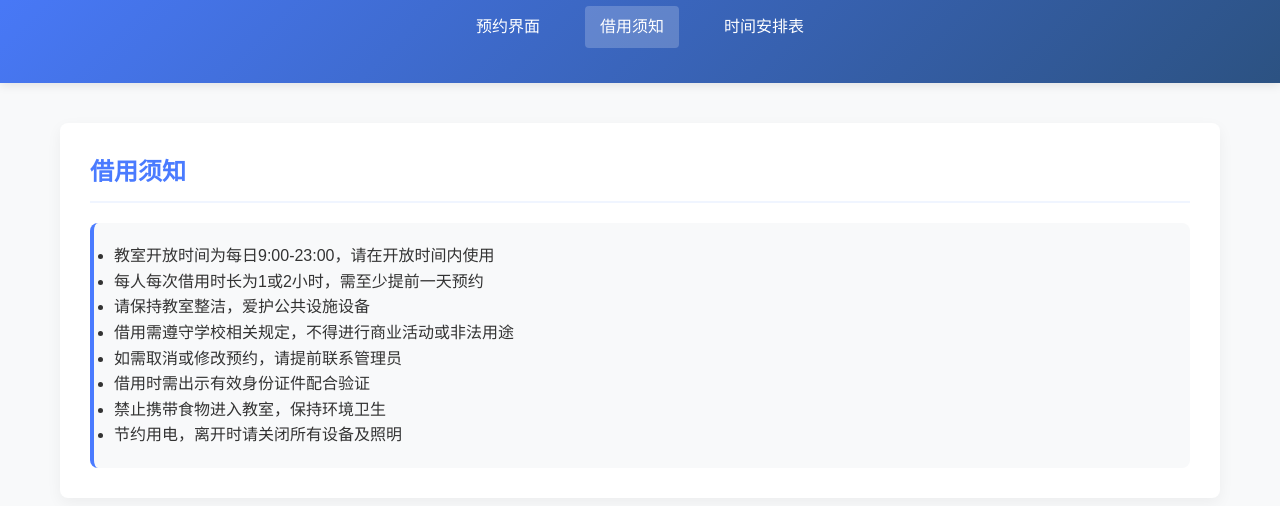
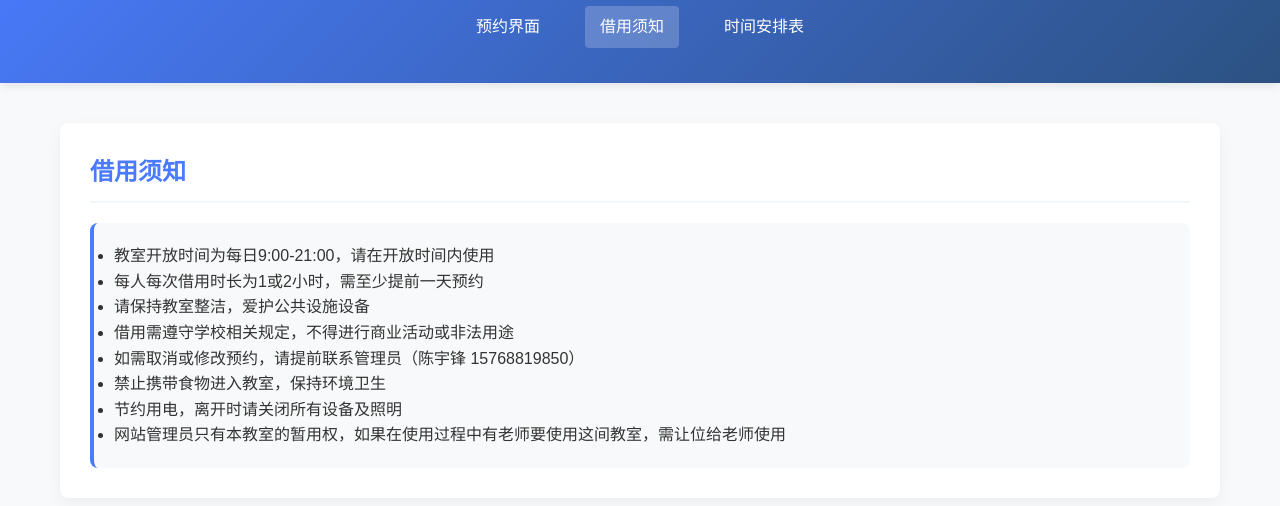
Before and after one commit to ifchong/zhihuijiaoshi, a plain HTML site: page index.html in a window 1280 px wide. Both pictures are taken after a click on the link "借用须知". Shown: the part 100-606 px from the top of the page. Drawn offline with Linux system fonts and the light colour scheme.

Commit message:
Update index.html

```diff
--- a/index.html
+++ b/index.html
@@ -3,7 +3,7 @@
 <head>
     <meta charset="UTF-8">
     <meta name="viewport" content="width=device-width, initial-scale=1.0">
-    <title>教室预约系统</title>
+    <title>广东第二师范学院海珠校区物院二楼智慧教室预约系统（仅供记录用）</title>
     <style>
         :root {
             --primary: #4a7bff;
@@ -244,14 +244,14 @@
                 <h2>借用须知</h2>
                 <div style="background:#f8f9fa; padding:20px; border-radius:8px; border-left:4px solid var(--primary);">
                     <ul>
-                        <li>教室开放时间为每日9:00-23:00，请在开放时间内使用</li>
+                        <li>教室开放时间为每日9:00-21:00，请在开放时间内使用</li>
                         <li>每人每次借用时长为1或2小时，需至少提前一天预约</li>
                         <li>请保持教室整洁，爱护公共设施设备</li>
                         <li>借用需遵守学校相关规定，不得进行商业活动或非法用途</li>
-                        <li>如需取消或修改预约，请提前联系管理员</li>
-                        <li>借用时需出示有效身份证件配合验证</li>
+                        <li>如需取消或修改预约，请提前联系管理员（陈宇锋 15768819850）</li>
                         <li>禁止携带食物进入教室，保持环境卫生</li>
                         <li>节约用电，离开时请关闭所有设备及照明</li>
+                        <li>网站管理员只有本教室的暂用权，如果在使用过程中有老师要使用这间教室，需让位给老师使用</li>
                     </ul>
                 </div>
             </section>
@@ -412,7 +412,7 @@
         function generateAvailableTimes(bookings, duration) {
             const times = [];
             const startHour = 9;
-            const endHour = 23 - duration;
+            const endHour = 21 - duration;
 
             // 创建时间占用映射
             const timeMap = new Map();
```
